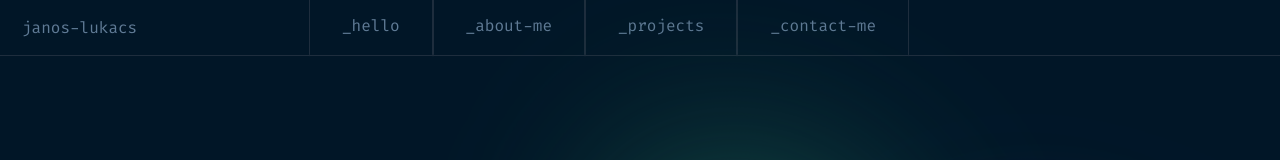
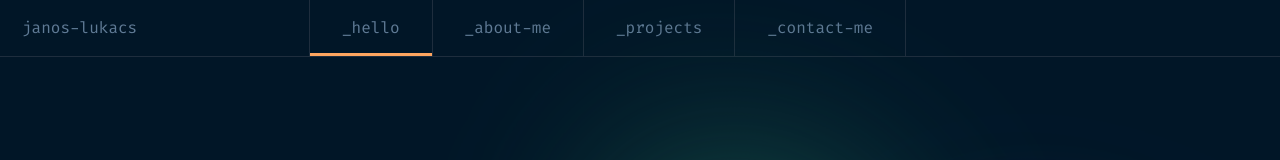
Before and after one commit to lukacsja/personal_portfolio_site, a Next.js app: page / in a window 1280 px wide. Shown: the top 160 px of the page. Built offline with nearby package versions, Linux system fonts and the light colour scheme.

Commit message:
navbar fixes and facelift

```diff
--- a/components/header.tsx
+++ b/components/header.tsx
@@ -6,30 +6,43 @@ import Link from 'next/link';
 import { useMobileMenu } from '@/context/mobileMenuContext';
 import MobileMenu from './mobileMenu';
 import Image from 'next/image';
+import { usePathname } from 'next/navigation';
+import SectionDivider from './sectionDivider';
 
 const Header = () => {
   const { isMobileMenuOpen, toggleMobileMenu } = useMobileMenu();
+  const pathName = usePathname();
 
   return (
     <>
-      <header className='flex h-[56px] w-full items-center justify-between border-b border-lines px-[18px] text-secondary-gray lg:justify-normal lg:px-[0]'>
+      <header className='flex h-[56px] w-full items-center justify-between px-[18px] text-secondary-gray lg:justify-normal lg:px-[0]'>
         <div className='lg:w-[309px]'>
-          {/* temp hardcode above */}
+          {/* temp hardcode */}
           <Link href='/' className='p-[18px] pr-0 lg:pl-[22px]'>
             janos-lukacs
           </Link>
         </div>
-        <div className='hidden lg:flex'>
+        <SectionDivider direction='vertical' />
+        <nav className='hidden lg:flex'>
           {navLinks.map((link) => (
-            <Link
-              key={link.href}
-              href={link.href}
-              className='relative border-x-[1px] border-b-[3px] border-transparent border-x-lines px-8 py-4 transition-all duration-500 before:absolute before:h-[3px] before:w-0 before:bg-accent-yellow hover:bg-lines focus:border-b-[3px] focus:border-b-accent-yellow'
-            >
-              {link.name}
-            </Link>
+            <div key={link.href} className='flex'>
+              <div className='group flex flex-col'>
+                <Link
+                  href={link.href}
+                  className='px-8 py-4 transition-all duration-500 hover:bg-lines'
+                >
+                  {link.name}
+                </Link>
+                <span
+                  className={`${
+                    pathName === link.href ? 'max-w-full' : ''
+                  } z-10 mt-[-3px] block h-[3px] max-w-0 bg-accent-yellow transition-all duration-500 group-hover:max-w-full`}
+                ></span>
+              </div>
+              <SectionDivider direction='vertical' />
+            </div>
           ))}
-        </div>
+        </nav>
         <div className='flex'>
           <button onClick={toggleMobileMenu}>
             <Image
@@ -44,6 +57,7 @@ const Header = () => {
           </button>
         </div>
       </header>
+      <SectionDivider direction='horizontal' />
       <MobileMenu />
     </>
   );
--- a/components/mobileMenu.tsx
+++ b/components/mobileMenu.tsx
@@ -9,7 +9,7 @@ const MobileMenu = () => {
   const { isMobileMenuOpen, closeMobileMenu } = useMobileMenu();
   return (
     <div
-      className={`z-999 fixed bottom-0 top-[56px] flex w-full flex-col justify-between bg-primary-light transition-all duration-300 lg:hidden ${
+      className={`z-999 fixed bottom-0 top-[57px] box-border flex w-full flex-col justify-between bg-primary-light transition-all duration-300 ${
         isMobileMenuOpen ? 'right-0' : 'right-[-100%]'
       }`}
     >
```
